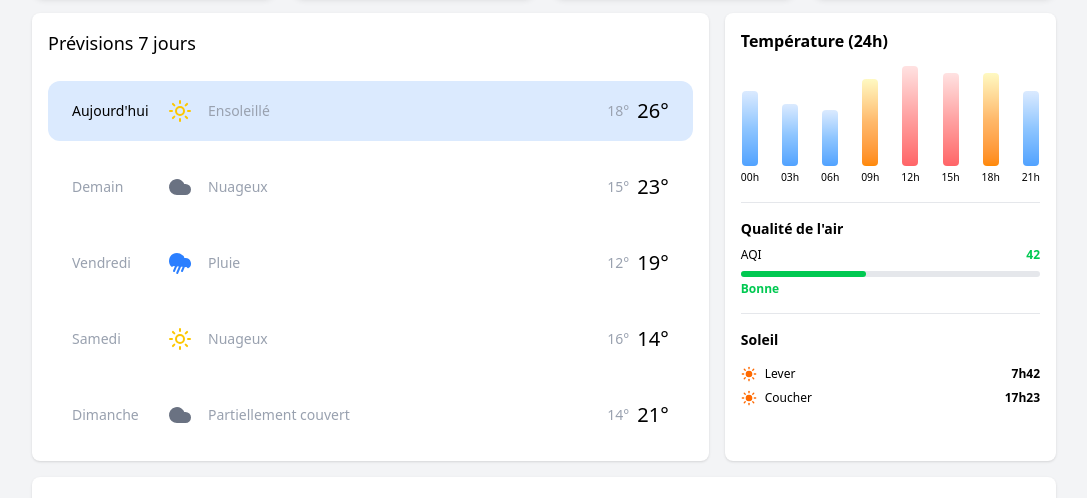
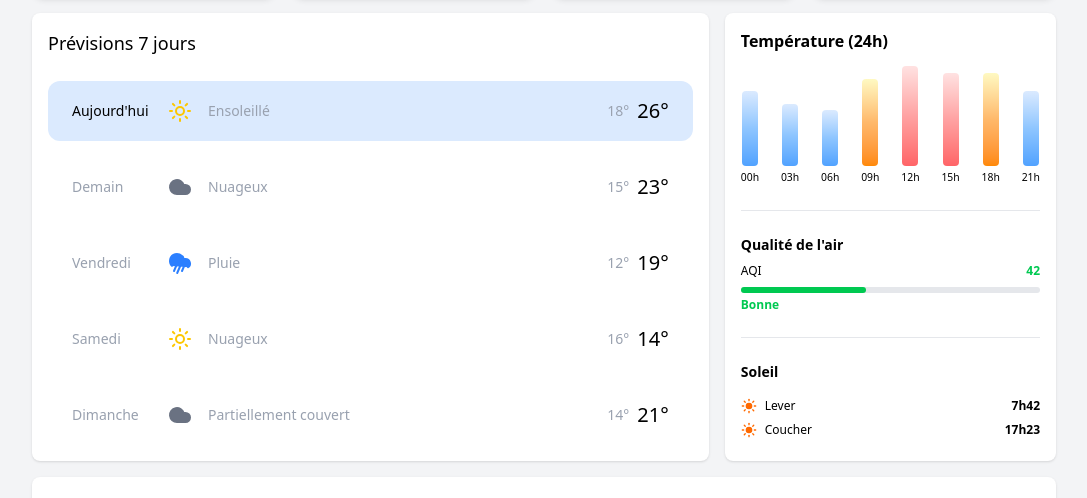
Before and after one commit to Sioood/esgi-tailwind, a website: page index.html in a window 1280 px wide. Shown: the part 447-945 px from the top of the page, without its empty margins (96-1183 px from the left). Drawn offline with nearby package versions, Linux system fonts and the light colour scheme; files that its build step writes are made by us from their sources.

Commit message:
style: :lipstick: increase gap

```diff
--- a/index.html
+++ b/index.html
@@ -220,7 +220,7 @@
           </div>
         </div>
         <div
-          class="p-4 flex-[1_1_auto] flex flex-col gap-4 bg-white rounded-lg shadow"
+          class="p-4 flex-[1_1_auto] flex flex-col gap-6 bg-white rounded-lg shadow"
         >
           <div class="flex flex-col gap-2">
             <span class="font-semibold">Température (24h)</span>
```
